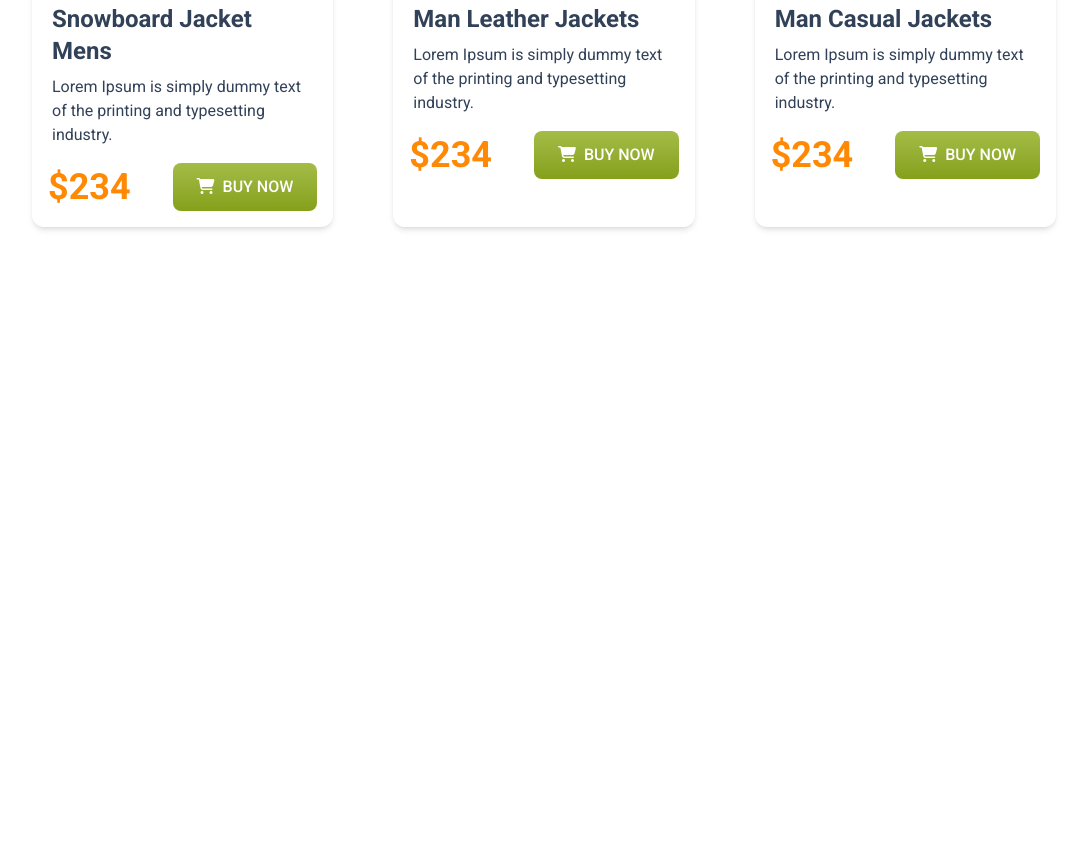
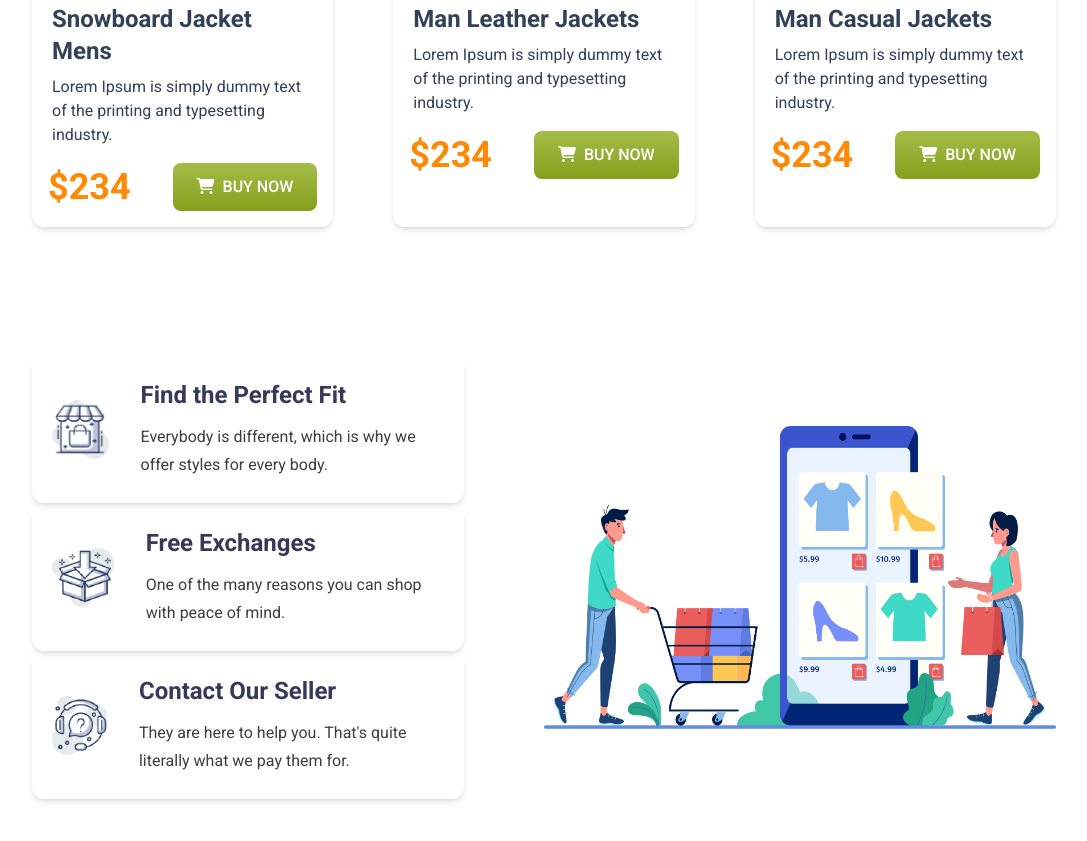
Before and after one commit to deverfan44/Penguin-Fashion-Tawlind, a plain HTML site: page index.html in a window 1280 px wide. Shown: the part 1711-2552 px from the top of the page, without its empty margins (96-1183 px from the left). Before the commit the page ends 2002 px from the top, so only its background shows below. Drawn offline with nearby package versions, Linux system fonts and the light colour scheme.

Commit message:
Develop Last section in this project

```diff
--- a/index.html
+++ b/index.html
@@ -7,6 +7,8 @@
     <script src="https://unpkg.com/@tailwindcss/browser@4"></script>
     <!-- Link FontAwesome Cdn  -->
     <link rel="stylesheet" href="https://cdnjs.cloudflare.com/ajax/libs/font-awesome/6.7.2/css/all.min.css"/>
+
+
     <link rel="stylesheet" href="./styles/style.css">
 </head>
 <body class="font-roboto">
@@ -30,7 +32,7 @@
             <!-- Hero Section  -->
             <div class="hero_section flex flex-col md:flex-row mt-8">
                 <div class="hero_content basis-2/5 flex flex-col justify-center">
-                    <h1 class="text-7xl font-bebas-neue"><span class="text-orange-400">Be the Penguins</span><br>of Winter</h1>
+                    <h1 class="text-7xl font-bebas-neue text-[#363958]"><span class="text-orange-400">Be the Penguins</span><br>of Winter</h1>
                     <p class="text-gray-800 my-2">Welcome our penguin fashion store. You can choose your favourite jackets and more things</p>
                     <div class="hero_btn">
                     <button type="button" class="bg-gradient-to-b from-[#A4BC46] to-[#85A019] font-medium text-white px-9 py-5 uppercase rounded-lg cursor-pointer"><span class="text-white inline-block mr-2"><i class="fa-solid fa-cart-shopping"></i></span>Buy Now</button>
@@ -139,6 +141,46 @@
                 </div>
             </div>
         </section>
+
+
+        <!-- Shopping Section  -->
+        <section class="shopping_section my-32">
+            <div class="md:w-4/5 w-11/12 mx-auto lg:flex justify-between">
+                <div class="shopping_content basis-1/2 lg:pr-20">
+                    <div class="shopping_info flex items-center gap-x-8 pl-5 py-6 pr-10 rounded-xl shadow-md">
+                        <div class="shop_info_img basis-1/4">
+                            <img src="./icons/house.png" class="w-full" alt="">
+                        </div>
+                        <div class="shop_info_des grow">
+                            <h3 class="text-[#363958] text-2xl font-bold">Find the Perfect Fit</h3>
+                            <p class="text-[#3E3E3E] mt-3 leading-7">Everybody is different, which is why we offer styles for every body.</p>
+                        </div>
+                    </div>
+                    <div class="shopping_info flex items-center gap-x-8 pl-5 py-6 pr-10 rounded-xl shadow-md">
+                        <div class="shop_info_img basis-1/4">
+                            <img src="./icons/box.png" class="w-full" alt="">
+                        </div>
+                        <div class="shop_info_des grow">
+                            <h3 class="text-[#363958] text-2xl font-bold">Free Exchanges</h3>
+                            <p class="text-[#3E3E3E] mt-3 leading-7">One of the many reasons you can shop
+                                with peace of mind.</p>
+                        </div>
+                    </div>
+                    <div class="shopping_info flex items-center gap-x-8 pl-5 py-6 pr-10 rounded-xl shadow-md">
+                        <div class="shop_info_img basis-1/4">
+                            <img src="./icons/question.png" class="w-full" alt="">
+                        </div>
+                        <div class="shop_info_des grow">
+                            <h3 class="text-[#363958] text-2xl font-bold">Contact Our Seller</h3>
+                            <p class="text-[#3E3E3E] mt-3 leading-7">They are here to help you. That's quite literally what we pay them for.</p>
+                        </div>
+                    </div>
+                </div>
+                <div class="shopping_img basis-1/2 flex items-center lg:mt-0 mt-16">
+                    <img src="./images/shopping.png" class="w-full" alt="">
+                </div>
+            </div>
+        </section>
     </main>
 
 </body>
```
